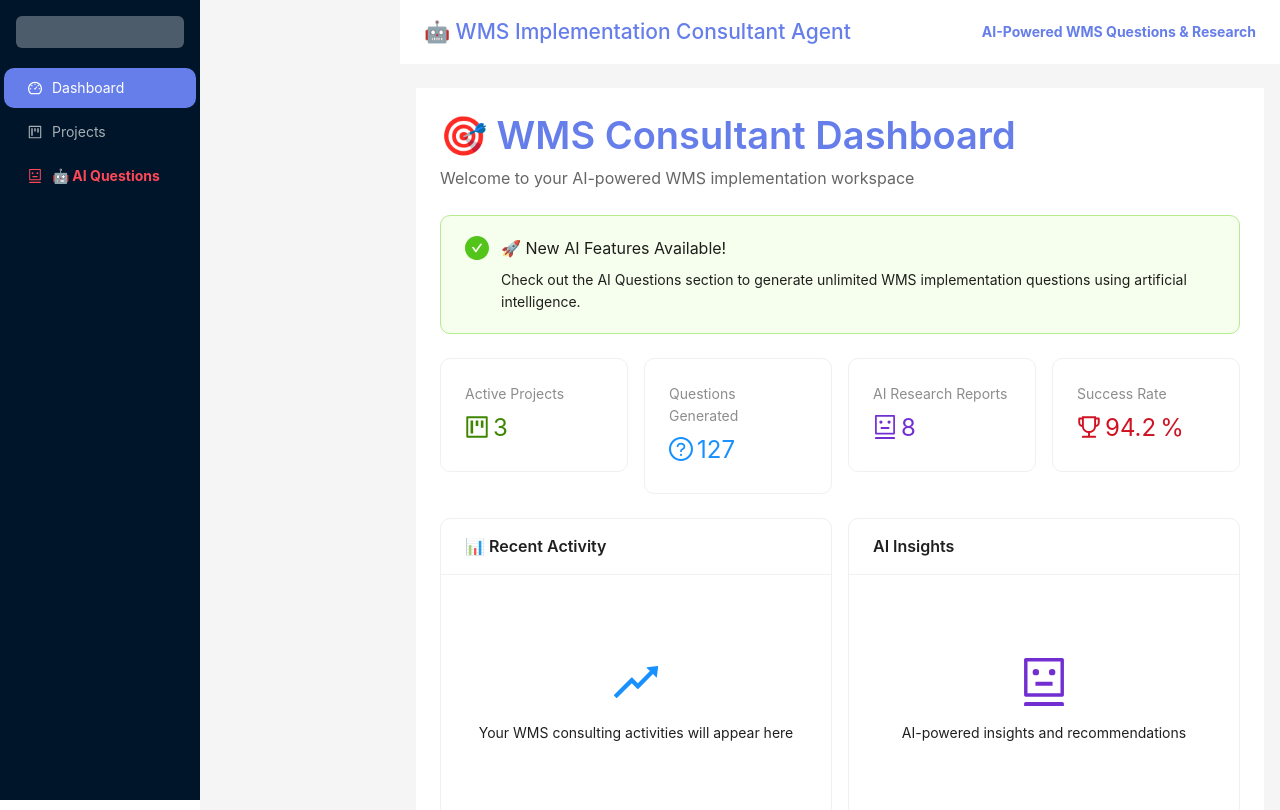
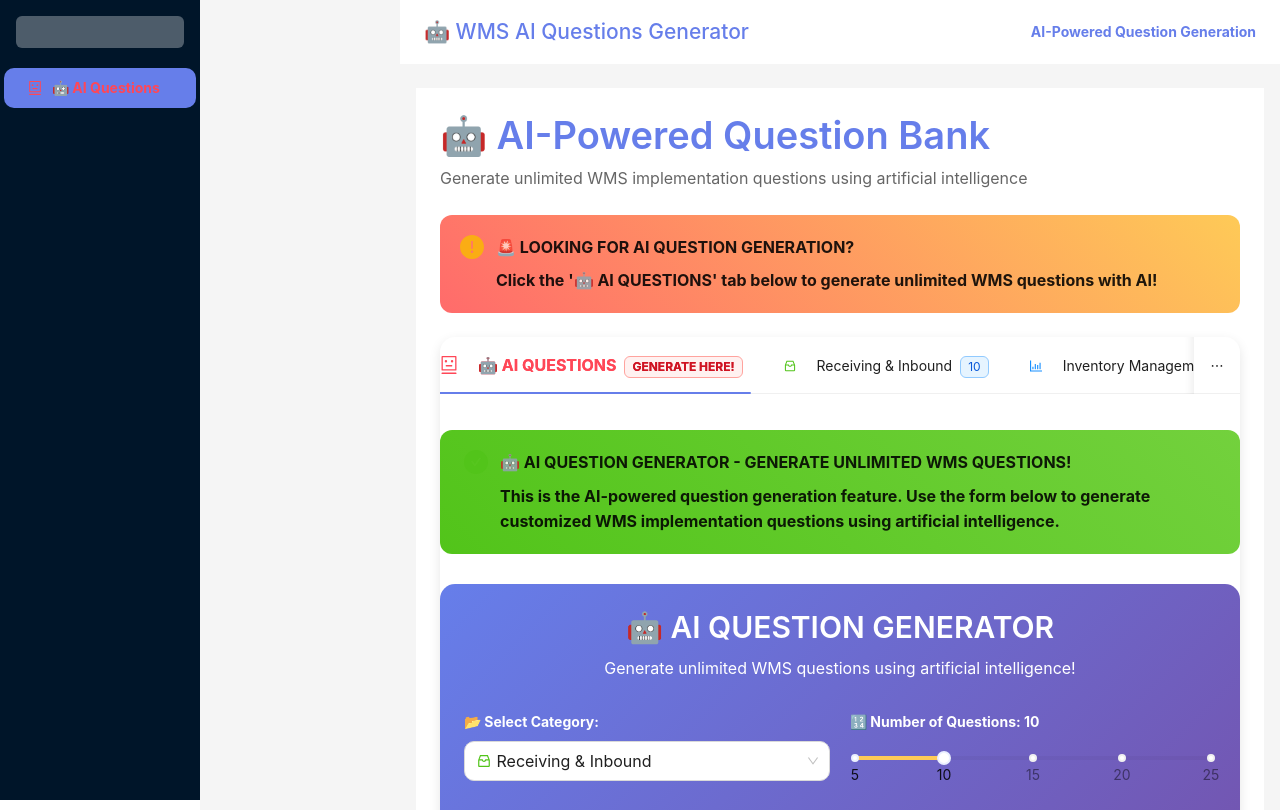
Before and after one commit to vickyvigu17/WMS-Agent, a React (Create React App) app in the folder client/: page / in a window 1280 px wide. Shown: the top 810 px of the page. Built offline with nearby package versions, Linux system fonts and the light colour scheme.

Commit message:
Update App.js

```diff
--- a/client/src/App.js
+++ b/client/src/App.js
@@ -3,34 +3,20 @@ import { Layout, Menu, theme } from 'antd';
 import {
   DashboardOutlined,
   ProjectOutlined,
-  QuestionCircleOutlined,
   RobotOutlined
 } from '@ant-design/icons';
-import Dashboard from './pages/Dashboard';
-import Projects from './pages/Projects';
 import QuestionBank from './pages/QuestionBank';
 import './App.css';
 
 const { Header, Sider, Content } = Layout;
 
 function App() {
-  const [collapsed, setCollapsed] = useState(false);
-  const [currentPage, setCurrentPage] = useState('dashboard');
+  const [currentPage, setCurrentPage] = useState('questions');
   const {
     token: { colorBgContainer },
   } = theme.useToken();
 
   const menuItems = [
-    {
-      key: 'dashboard',
-      icon: <DashboardOutlined />,
-      label: 'Dashboard',
-    },
-    {
-      key: 'projects',
-      icon: <ProjectOutlined />,
-      label: 'Projects',
-    },
     {
       key: 'questions',
       icon: <RobotOutlined style={{ color: '#ff4757' }} />,
@@ -42,27 +28,14 @@ function App() {
     },
   ];
 
-  const renderContent = () => {
-    switch (currentPage) {
-      case 'dashboard':
-        return <Dashboard />;
-      case 'projects':
-        return <Projects />;
-      case 'questions':
-        return <QuestionBank />;
-      default:
-        return <Dashboard />;
-    }
-  };
-
   return (
     <Layout style={{ minHeight: '100vh' }}>
-      <Sider trigger={null} collapsible collapsed={collapsed}>
+      <Sider trigger={null} collapsible={false}>
         <div className="demo-logo-vertical" />
         <Menu
           theme="dark"
           mode="inline"
-          defaultSelectedKeys={['dashboard']}
+          defaultSelectedKeys={['questions']}
           selectedKeys={[currentPage]}
           items={menuItems}
           onClick={({ key }) => setCurrentPage(key)}
@@ -81,11 +54,11 @@ function App() {
         >
           <div style={{ paddingLeft: 24 }}>
             <h2 style={{ margin: 0, color: '#667eea' }}>
-              🤖 WMS Implementation Consultant Agent
+              🤖 WMS AI Questions Generator
             </h2>
           </div>
           <div style={{ color: '#667eea', fontWeight: 'bold' }}>
-            AI-Powered WMS Questions & Research
+            AI-Powered Question Generation
           </div>
         </Header>
         <Content
@@ -96,7 +69,7 @@ function App() {
             background: colorBgContainer,
           }}
         >
-          {renderContent()}
+          <QuestionBank />
         </Content>
       </Layout>
     </Layout>
```
